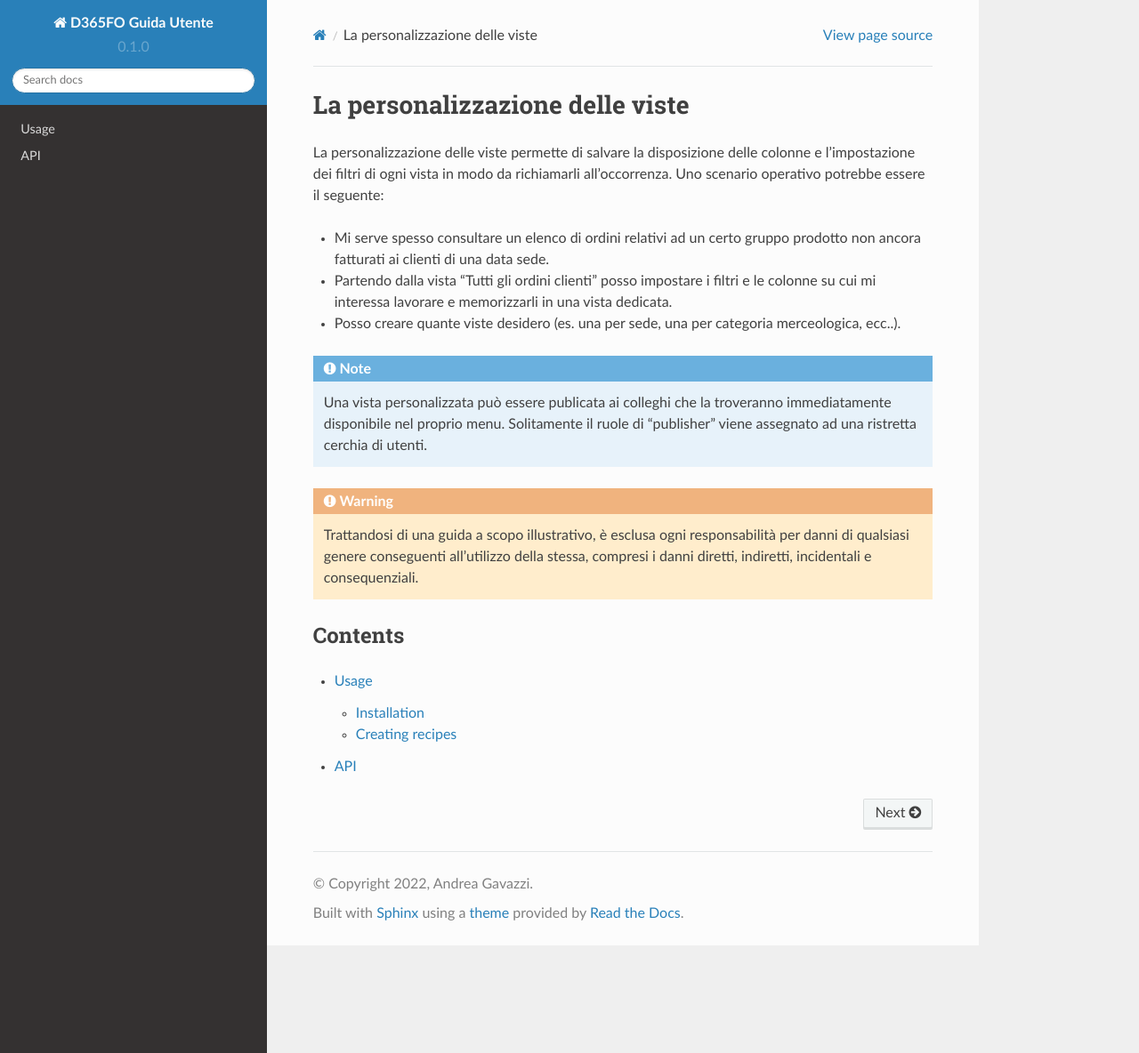
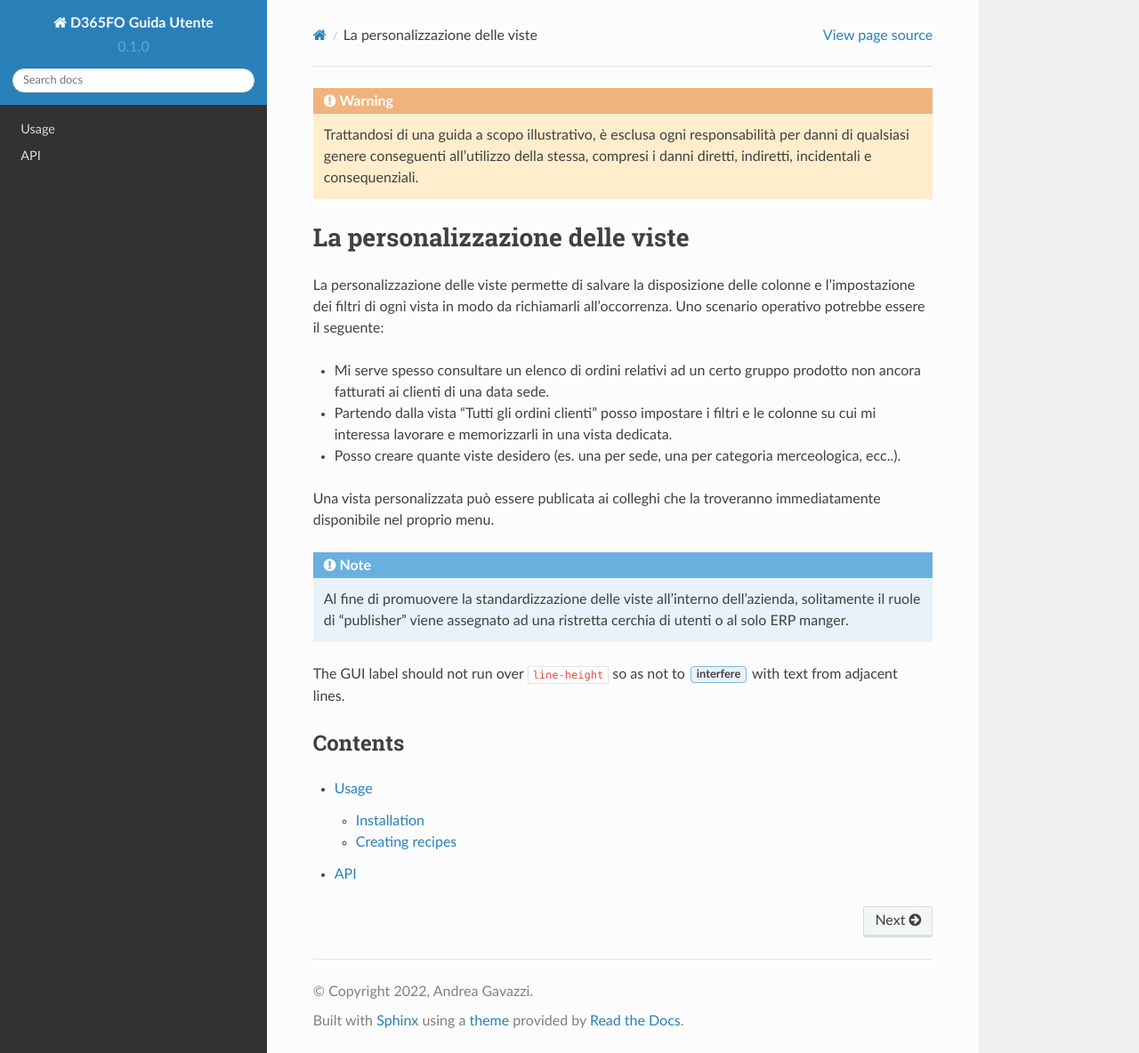
Before and after one commit to andreagavazzi/Dynamics365FO, a Sphinx documentation site: the page built from docs/source/index.rst, in a window 1280 px wide and 1184 px high. Shown: the whole window at 89% size. Built offline with Sphinx 7.4.7 and the Read the Docs theme 2.0.0, drawn with Linux system fonts in a browser that asks for light colours.

Commit message:
Update index.rst

```diff
--- a/docs/source/index.rst
+++ b/docs/source/index.rst
@@ -1,3 +1,5 @@
+.. WARNING:: Trattandosi di una guida a scopo illustrativo, è esclusa ogni responsabilità per danni di qualsiasi genere conseguenti all’utilizzo della stessa, compresi i danni diretti, indiretti, incidentali e consequenziali.
+
 La personalizzazione delle viste
 ==================================
 
@@ -7,12 +9,13 @@ Uno scenario operativo potrebbe essere il seguente:
 - Mi serve spesso consultare un elenco di ordini relativi ad un certo gruppo prodotto non ancora fatturati ai clienti di una data sede.
 - Partendo dalla vista “Tutti gli ordini clienti” posso impostare i filtri e le colonne su cui mi interessa lavorare e memorizzarli in una vista dedicata.
 - Posso creare quante viste desidero (es. una per sede, una per categoria merceologica, ecc..).
+Una vista personalizzata può essere publicata ai colleghi che la troveranno immediatamente disponibile nel proprio menu.
 
-.. Note:: Una vista personalizzata può essere publicata ai colleghi che la troveranno immediatamente disponibile nel proprio menu. Solitamente il ruole di "publisher" viene assegnato ad una ristretta cerchia di utenti.
-
-.. WARNING:: Trattandosi di una guida a scopo illustrativo, è esclusa ogni responsabilità per danni di qualsiasi genere conseguenti all’utilizzo della stessa, compresi i danni diretti, indiretti, incidentali e consequenziali.
+.. Note:: Al fine di promuovere la standardizzazione delle viste all'interno dell'azienda, solitamente il ruole di "publisher" viene assegnato ad una ristretta cerchia di utenti o al solo ERP manger.
 
 
+
+The GUI label should not run over ``line-height`` so as not to :guilabel:`interfere` with text from adjacent lines.
 
 Contents
 --------
```
